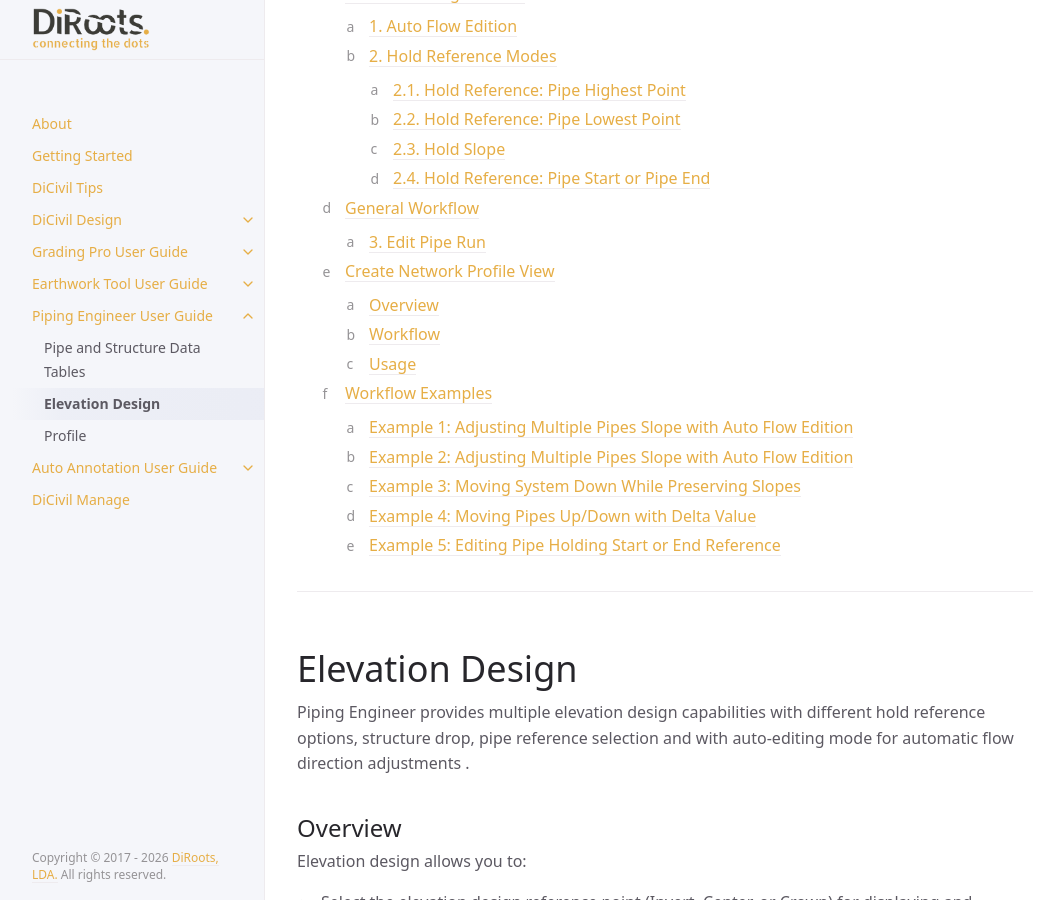
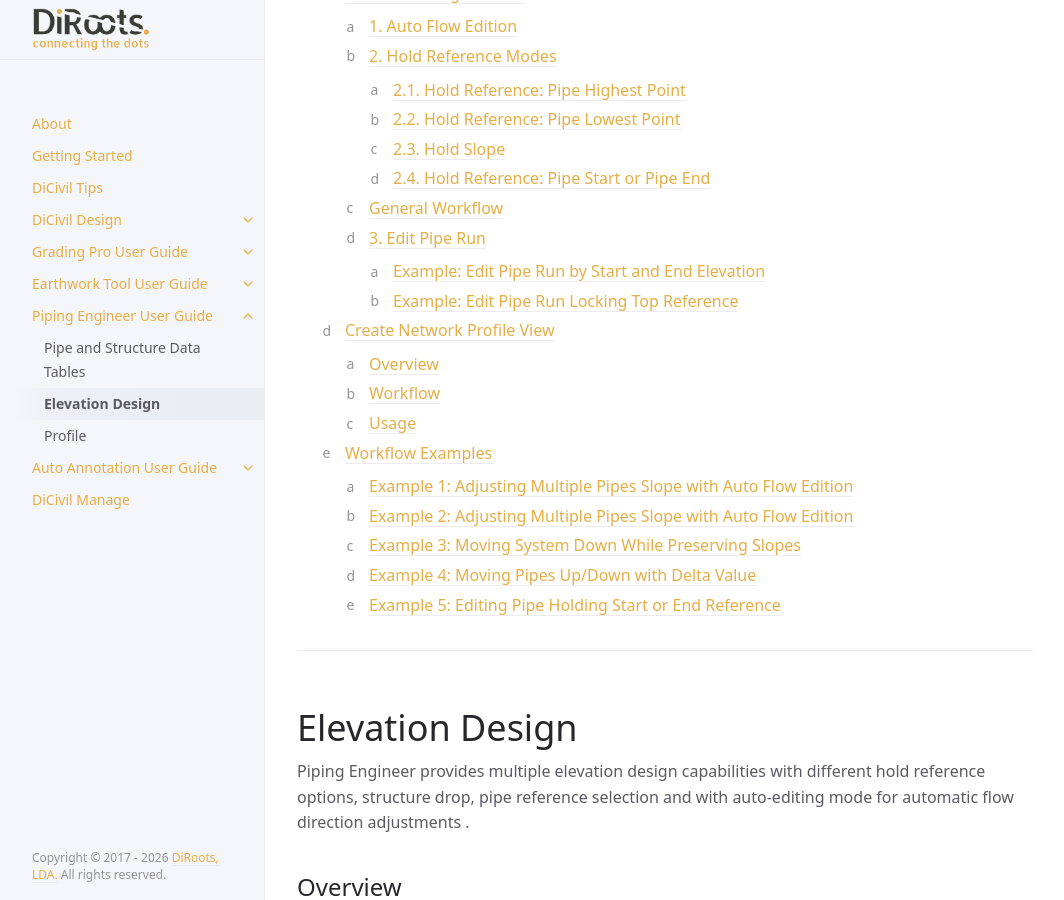
Before and after one commit to DiRoots-Limited/DiRoots.DiCivil.Design.Releases, a Jekyll site: the page built from docs/pages/PipingEngineer/PE-Elevation-Design.md, in a window 1280 px wide and 900 px high, scrolled down 366 px. Shown: the whole window, without its empty margins (107-1171 px from the left). Built offline with Jekyll 4.4.1, drawn with Linux system fonts in a browser that asks for light colours; some of the changed text lies outside the part shown.

Commit message:
fix: Content structure

```diff
--- a/docs/pages/PipingEngineer/PE-Elevation-Design.md
+++ b/docs/pages/PipingEngineer/PE-Elevation-Design.md
@@ -140,7 +140,9 @@ Holds the pipe start or pipe end as the elevation reference, or the user can mod
 - In this mode the user can modify the elevations directly using the editing modes
 - See [example 5](#example-5-editing-pipe-holding-start-or-end-reference)
 
-## General Workflow
+### General Workflow
+
+This workflow applies to **Auto Flow Edition** (mode 1) and **Hold Reference Modes** (mode 2).
 
 1. Refresh the latest data.
 2. Select the Elevation Design Reference (Invert, Center, or Crown).
@@ -169,12 +171,12 @@ Edit Pipe Run allows you to select a continuous pipe run and edit multiple pipe
 - Use Edit Pipe Run when you need to adjust elevations for a connected sequence of pipes.
 - Structure drop is applied at each structure location along the run based on flow direction.
 
- Example: Edit Pipe Run by Start and End Elevation
+#### Example: Edit Pipe Run by Start and End Elevation
 
 ![Edit Pipe Run by Start and End Elevation](../../../assets/images/GIFs/PE/PE-Edit-Pipe-Run-By-Elevation-Ends.gif)
 <sub>Note: the version on the image may not reflect the [latest version of DiCivil Package](https://diroots.com/civil-3d-plugins/dicivil/).</sub>
 
- Example: Edit Pipe Run Locking Top Reference
+#### Example: Edit Pipe Run Locking Top Reference
 
 
 ![Edit Pipe Run Locking Top Reference](../../../assets/images/GIFs/PE/PE-Edit-Pipe-Run-Locking-Top.gif)
```
